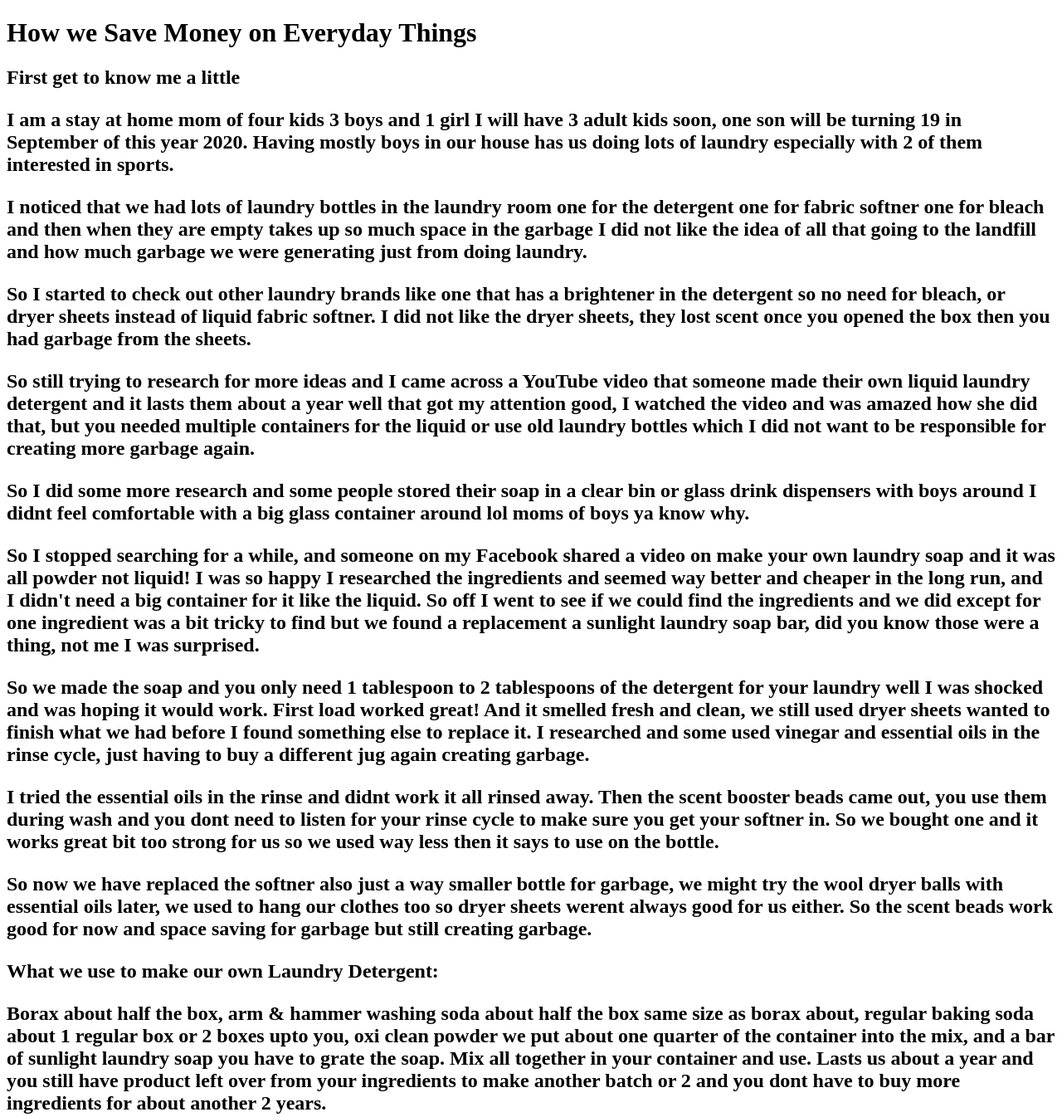
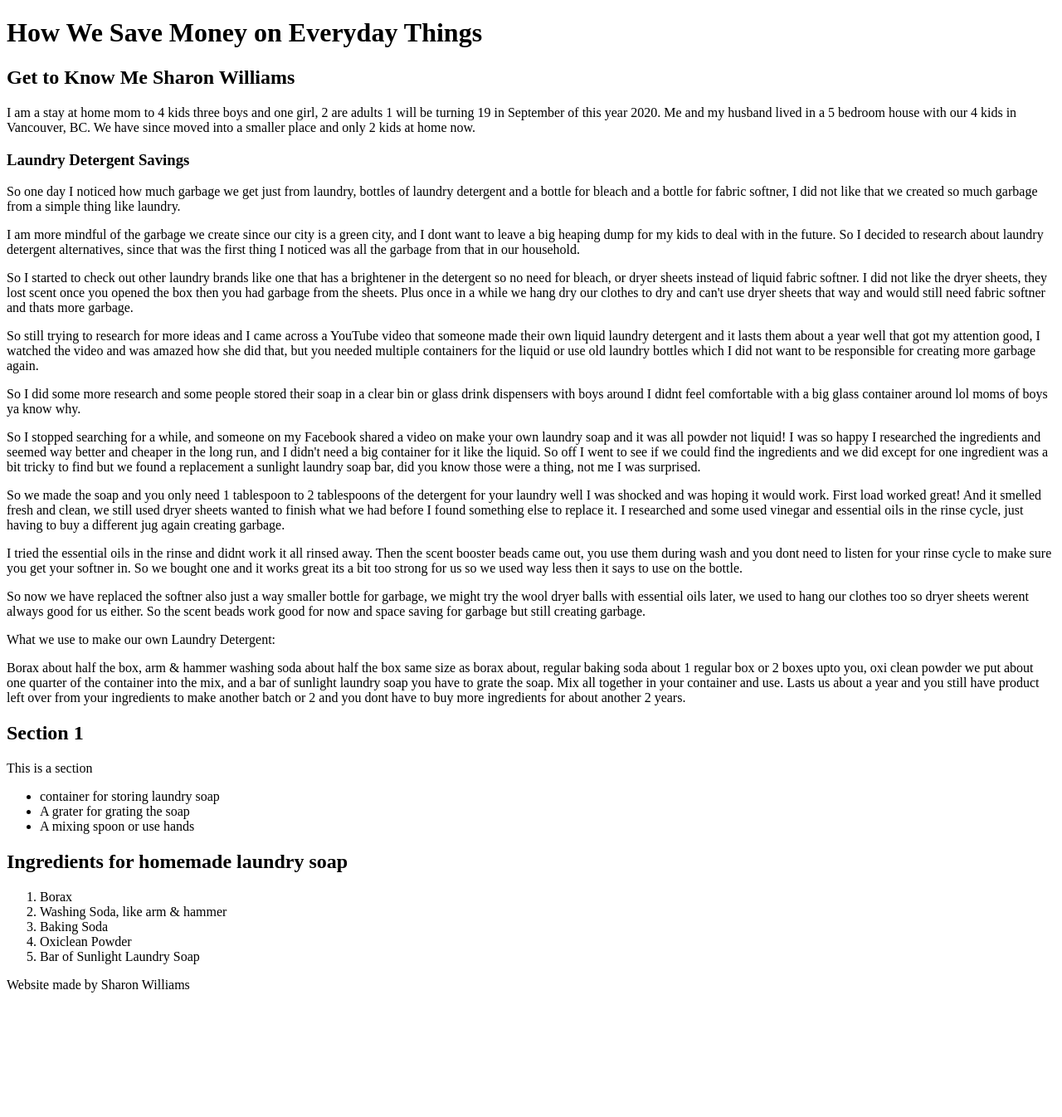
Before and after one commit to sharonraven/Website, a plain HTML site: page index.html in a window 1280 px wide. Shown: the whole page at 83% size. After the commit the page ends 1212 px from the top, so only its background shows below. Drawn offline with Linux system fonts and the light colour scheme.

Commit message:
Update index.html
added comment header and footer section and lists

```diff
--- a/index.html
+++ b/index.html
@@ -5,18 +5,45 @@
   <meta charset="utf-8">
 </head>
 <body>
-  <h1>How we Save Money on Everyday Things</h1>
-  <h2>First get to know me a little<h2>
-  <p>I am a stay at home mom of four kids 3 boys and 1 girl I will have 3 adult kids soon, one son will be turning 19 in September of this year 2020.  Having mostly boys in our house has us doing lots of laundry especially with 2 of them interested in sports.</p>
-  <p>I noticed that we had lots of laundry bottles in the laundry room one for the detergent one for fabric softner one for bleach and then when they are empty takes up so much space in the garbage I did not like the idea of all that going to the landfill and how much garbage we were generating just from doing laundry.</p>
-  <p>So I started to check out other laundry brands like one that has a brightener in the detergent so no need for bleach, or dryer sheets instead of liquid fabric softner.  I did not like the dryer sheets, they lost scent once you opened the box then you had garbage from the sheets.</p>
+  <!-- Hello there -->
+  <header>
+    <h1>How We Save Money on Everyday Things </h1>
+    <h2>Get to Know Me Sharon Williams</h2>
+  </header>
+    <p>I am a stay at home mom to 4 kids three boys and one girl, 2 are adults 1 will be turning 19 in September of this year 2020.  Me and my husband lived in a 5 bedroom house with our 4 kids in Vancouver, BC.  We have since moved into a smaller place and only 2 kids at home now.</p>
+  <h3>Laundry Detergent Savings</h3>
+  <p>So one day I noticed how much garbage we get just from laundry, bottles of laundry detergent and a bottle for bleach and a bottle for fabric softner, I did not like that we created so much garbage from a simple thing like laundry.</p>
+  <p>I am more mindful of the garbage we create since our city is a green city, and I dont want to leave a big heaping dump for my kids to deal with in the future.  So I decided to research about laundry detergent alternatives, since that was the first thing I noticed was all the garbage from that in our household.</p>
+  <p>So I started to check out other laundry brands like one that has a brightener in the detergent so no need for bleach, or dryer sheets instead of liquid fabric softner.  I did not like the dryer sheets, they lost scent once you opened the box then you had garbage from the sheets.  Plus once in a while we hang dry our clothes to dry and can't use dryer sheets that way and would still need fabric softner and thats more garbage.</p>
   <p>So still trying to research for more ideas and I came across a YouTube video that someone made their own liquid laundry detergent and it lasts them about a year well that got my attention good, I watched the video and was amazed how she did that, but you needed multiple containers for the liquid or use old laundry bottles which I did not want to be responsible for creating more garbage again.</p>
   <p>So I did some more research and some people stored their soap in a clear bin or glass drink dispensers with boys around I didnt feel comfortable with a big glass container around lol moms of boys ya know why.</p>
   <p>So I stopped searching for a while, and someone on my Facebook shared a video on make your own laundry soap and it was all powder not liquid!  I was so happy I researched the ingredients and seemed way better and cheaper in the long run, and I didn't need a big container for it like the liquid.  So off I went to see if we could find the ingredients and we did except for one ingredient was a bit tricky to find but we found a replacement a sunlight laundry soap bar, did you know those were a thing, not me I was surprised.</p>
   <p>So we made the soap and you only need 1 tablespoon to 2 tablespoons of the detergent for your laundry well I was shocked and was hoping it would work.  First load worked great! And it smelled fresh and clean, we still used dryer sheets wanted to finish what we had before I found something else to replace it.  I researched and some used vinegar and essential oils in the rinse cycle, just having to buy a different jug again creating garbage.</p>
-  <p>I tried the essential oils in the rinse and didnt work it all rinsed away. Then the scent booster beads came out, you use them during wash and you dont need to listen for your rinse cycle to make sure you get your softner in.  So we bought one and it works great bit too strong for us so we used way less then it says to use on the bottle.</p>
+  <p>I tried the essential oils in the rinse and didnt work it all rinsed away. Then the scent booster beads came out, you use them during wash and you dont need to listen for your rinse cycle to make sure you get your softner in.  So we bought one and it works great its a bit too strong for us so we used way less then it says to use on the bottle.</p>
   <p>So now we have replaced the softner also just a way smaller bottle for garbage, we might try the wool dryer balls with essential oils later, we used to hang our clothes too so dryer sheets werent always good for us either. So the scent beads work good for now and space saving for garbage but still creating garbage.</p>
   <p>What we use to make our own Laundry Detergent:</p>
   <p>Borax about half the box, arm & hammer washing soda about half the box same size as borax about, regular baking soda about 1 regular box or 2 boxes upto you, oxi clean powder we put about one quarter of the container into the mix, and a bar of sunlight laundry soap you have to grate the soap.  Mix all together in your container and use. Lasts us about a year and you still have product left over from your ingredients to make another batch or 2 and you dont have to buy more ingredients for about another 2 years.</p>
+
+<section>
+  <h1>Section 1</h1>
+  <p>This is a section</p>
+  <ul>
+    <li>container for storing laundry soap</li>
+    <li>A grater for grating the soap</li>
+    <li>A mixing spoon or use hands</li>
+</section>
+<section>
+  <h1>Ingredients for homemade laundry soap</h1>
+  <ol>
+    <li>Borax</li>
+    <li>Washing Soda, like arm & hammer</li>
+    <li>Baking Soda</li>
+    <li>Oxiclean Powder</li>
+    <li>Bar of Sunlight Laundry Soap</li>
+  </ol>
+</section>
+<footer>
+  <p>Website made by Sharon Williams</p>
+</footer>
 </body>
 </html>
```
